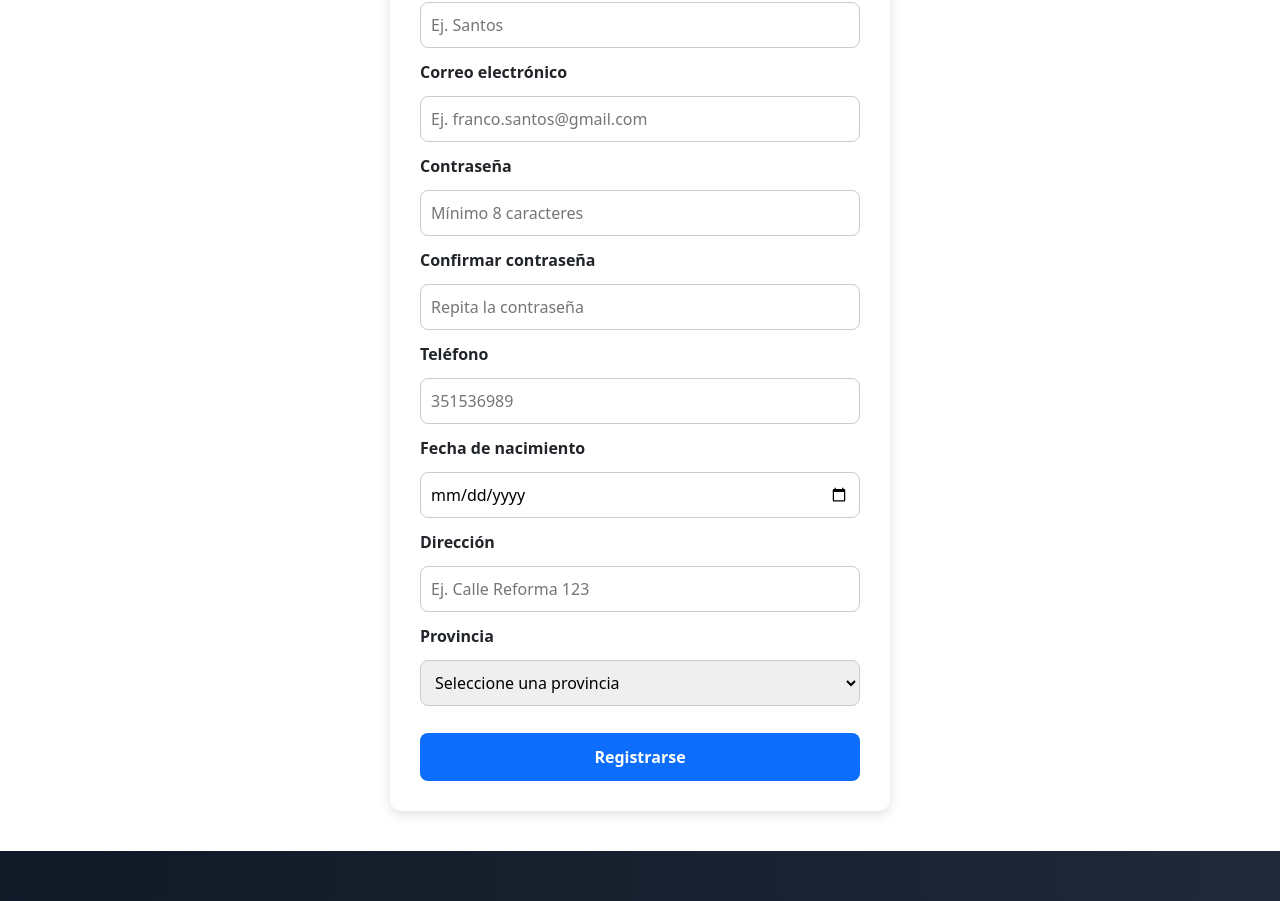
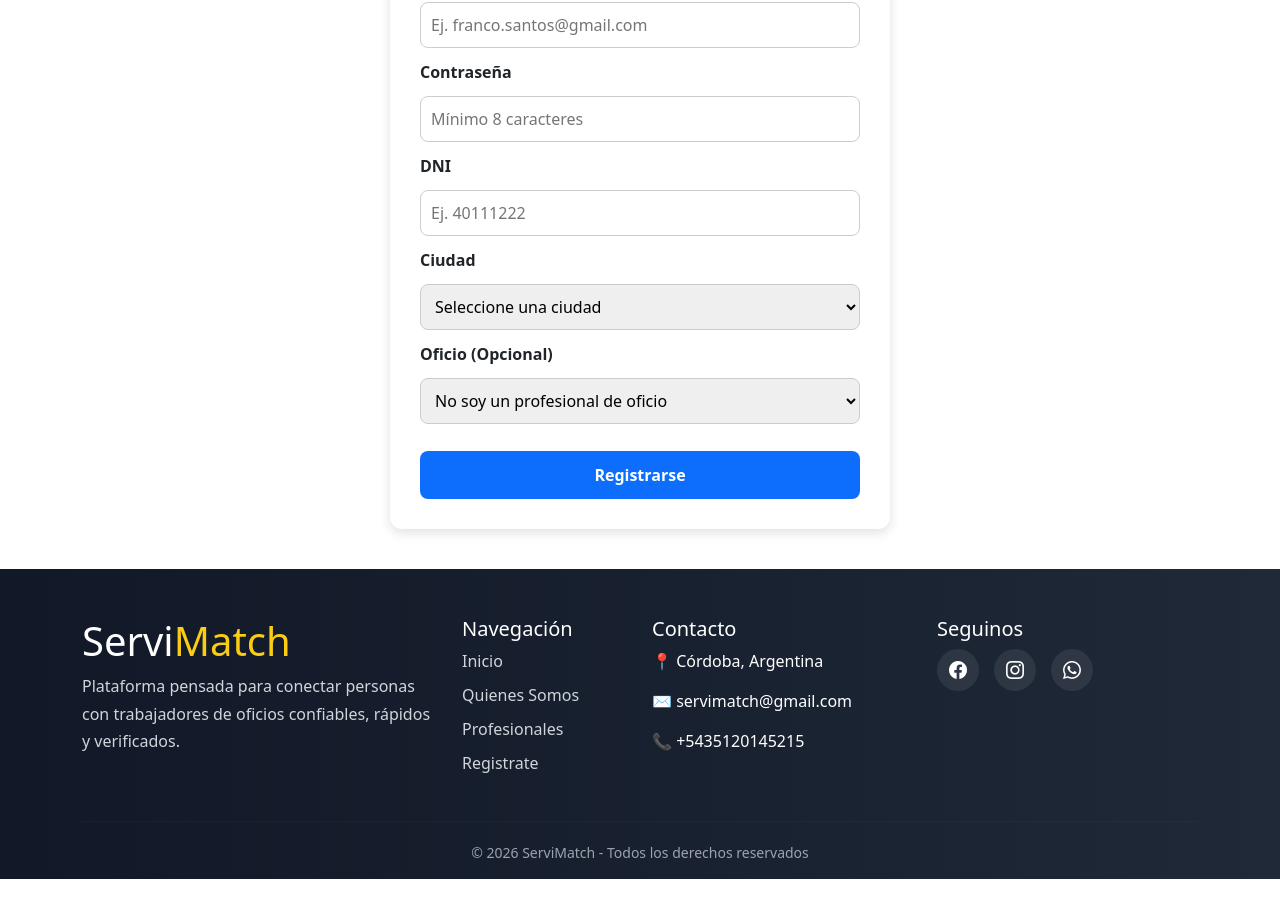
Before and after one commit to ISPC-2026-PROGRAMADOR-WEB-CodigoMaestro/ISPC-MODULO-PROGRAMDOR-WEB-CODIGO-MAESTRO-2026, an Angular app in the folder Frontend/app/: page /registro in a window 1280 px wide. Shown: the part 461-1362 px from the top of the page. After the commit the page ends 1340 px from the top, so only its background shows below. Built offline with nearby package versions, Linux system fonts and the light colour scheme.

Commit message:
Se modifico las propiedades de los input de la hoja registro.html

```diff
--- a/Frontend/app/src/app/pages/registro/registro.html
+++ b/Frontend/app/src/app/pages/registro/registro.html
@@ -21,19 +21,12 @@
       </small>
     }
 
-    <label for="apellido">Apellido</label>
-    <input
-      type="text"
-      id="apellido"
-      formControlName="apellido"
-      placeholder="Ej. Santos"
-    >
-
-    @if (formularioRegistro.get('apellido')?.invalid && formularioRegistro.get('apellido')?.touched) {
+    @if (formularioRegistro.get('nombre')?.errors?.['pattern'] && formularioRegistro.get('nombre')?.touched) {
       <small>
-        El apellido es obligatorio.
+        El nombre solo puede contener letras.
       </small>
     }
+
 
     <label for="email">Correo electrónico</label>
     <input
@@ -49,73 +42,72 @@
       </small>
     }
 
-    <label for="password">Contraseña</label>
+    <label for="contrasena">Contraseña</label>
     <input
       type="password"
-      id="password"
-      formControlName="password"
+      id="contrasena"
+      formControlName="contrasena"
       placeholder="Mínimo 8 caracteres"
     >
 
-    @if (formularioRegistro.get('password')?.invalid && formularioRegistro.get('password')?.touched) {
+    @if (formularioRegistro.get('contrasena')?.invalid && formularioRegistro.get('contrasena')?.touched) {
       <small>
         La contraseña debe tener mínimo 8 caracteres.
       </small>
     }
 
-    <label for="confirmPassword">Confirmar contraseña</label>
+    <label for="dni">DNI</label>
     <input
-      type="password"
-      id="confirmPassword"
-      formControlName="confirmPassword"
-      placeholder="Repita la contraseña"
-    >
+      type="text"
+      id="dni"
+      formControlName="dni"
+      placeholder="Ej. 40111222"
+      >
 
-    @if (formularioRegistro.get('confirmPassword')?.invalid && formularioRegistro.get('confirmPassword')?.touched) {
+
+    @if (formularioRegistro.get('dni')?.invalid && formularioRegistro.get('dni')?.touched) {
       <small>
-        Debe confirmar la contraseña.
+        El DNI es obligatorio.
       </small>
     }
 
-    <label for="telefono">Teléfono</label>
-    <input
-      type="number"
-      id="telefono"
-      formControlName="telefono"
-      placeholder="351536989"
-    >
+    @if (formularioRegistro.get('dni')?.errors?.['pattern'] && formularioRegistro.get('dni')?.touched) {
+      <small>
+        El DNI debe contener solo números.
+      </small>
+    }
 
-    <label for="fechaNacimiento">Fecha de nacimiento</label>
-    <input
-      type="date"
-      id="fechaNacimiento"
-      formControlName="fechaNacimiento"
-    >
+        <label for="ubicacion">Ciudad</label>
+    <select id="ubicacion" formControlName="ubicacion">
+      <option [ngValue]="null">
+        Seleccione una ciudad
+      </option>
 
-    <label for="direccion">Dirección</label>
-    <input
-      type="text"
-      id="direccion"
-      formControlName="direccion"
-      placeholder="Ej. Calle Reforma 123"
-    >
-
-    <label for="provincia">Provincia</label>
-    <select id="provincia" formControlName="provincia">
-      <option value="">Seleccione una provincia</option>
-
-      @for (provincia of provincias; track provincia) {
-        <option [value]="provincia">
-          {{ provincia }}
+      @for (ubicacion of ubicaciones; track ubicacion.id) {
+        <option [value]="ubicacion.id">
+          {{ ubicacion.ciudad }}
         </option>
       }
     </select>
 
-    @if (formularioRegistro.get('provincia')?.invalid && formularioRegistro.get('provincia')?.touched) {
+    @if (formularioRegistro.get('ubicacion')?.invalid && formularioRegistro.get('ubicacion')?.touched) {
       <small>
-        Seleccione una provincia.
+        Debe seleccionar una ciudad.
       </small>
     }
+
+    <label for="oficio">Oficio (Opcional)</label>
+    <select id="oficio" formControlName="oficio">
+      <option [ngValue]="null">
+        No soy un profesional de oficio
+      </option>
+
+      @for (oficio of oficios; track oficio.id) {
+        <option [value]="oficio.id">
+          {{ oficio.nombre_oficio }}
+        </option>
+      }
+    </select>
 
     @if (mensajeExito) {
       <p class="success-message">
--- a/Frontend/app/src/app/pages/registro/registro.ts
+++ b/Frontend/app/src/app/pages/registro/registro.ts
@@ -1,11 +1,6 @@
 import { CommonModule } from '@angular/common';
 import { Component } from '@angular/core';
-import {
-  FormBuilder,
-  FormGroup,
-  ReactiveFormsModule,
-  Validators
-} from '@angular/forms';
+import {FormBuilder, FormGroup, ReactiveFormsModule, Validators} from '@angular/forms';
 
 @Component({
   selector: 'app-registro',
@@ -19,33 +14,44 @@ export class Registro {
   formularioRegistro: FormGroup;
   mensajeExito = false;
 
-  provincias: string[] = [
-    'Buenos Aires', 'Catamarca', 'Chaco', 'Chubut', 'Córdoba',
-    'Corrientes', 'Entre Ríos', 'Formosa', 'Jujuy', 'La Pampa',
-    'La Rioja', 'Mendoza', 'Misiones', 'Neuquén', 'Río Negro',
-    'Salta', 'San Juan', 'San Luis', 'Santa Cruz', 'Santa Fe',
-    'Santiago del Estero', 'Tierra del Fuego', 'Tucumán'
-  ];
+ubicaciones = [
+  { id: 10, ciudad: 'Unquillo', provincia: 'Córdoba' },
+  { id: 11, ciudad: 'Salsipuedes', provincia: 'Córdoba' },
+  { id: 12, ciudad: 'Deán Funes', provincia: 'Córdoba' },
+  { id: 13, ciudad: 'La Calera', provincia: 'Córdoba' }
+];
+
+oficios = [
+  { id: 10, nombre_oficio: 'Gasista' },
+  { id: 11, nombre_oficio: 'Albanil' },
+  { id: 12, nombre_oficio: 'Jardinero' },
+  { id: 13, nombre_oficio: 'Cerrajero' }
+];
 
   constructor(private formBuilder: FormBuilder) {
     this.formularioRegistro = this.formBuilder.group({
-      nombre: ['', Validators.required],
-      apellido: ['', Validators.required],
+      nombre: ['', [Validators.required, Validators.pattern('^[a-zA-Z ]+$')]],
       email: ['', [Validators.required, Validators.email]],
-      password: ['', [Validators.required, Validators.minLength(8)]],
-      confirmPassword: ['', [Validators.required, Validators.minLength(8)]],
-      telefono: ['' , Validators.required],
-      fechaNacimiento: ['', Validators.required],
-      direccion: ['', Validators.required],
-      provincia: ['', Validators.required]
+      contrasena: ['', [Validators.required, Validators.minLength(8)]],
+      dni: ['', [Validators.required, Validators.pattern('^[0-9]{8}$')]],
+      ubicacion: [null, Validators.required],
+      oficio: [null]
     });
   }
 
-  registrarUsuario() {
+registrarUsuario() {
     if (this.formularioRegistro.valid) {
-      console.log(this.formularioRegistro.value);
+
+      const usuario = this.formularioRegistro.value;
+
+      console.log(usuario);
+
       this.mensajeExito = true;
-      this.formularioRegistro.reset();
+      setTimeout(() => {
+        this.mensajeExito = false;
+        this.formularioRegistro.reset();
+      }, 3000);
+
     } else {
       this.formularioRegistro.markAllAsTouched();
     }
```
Also changed, not shown: 1 other file (tests, documents, lock files or other folders).
